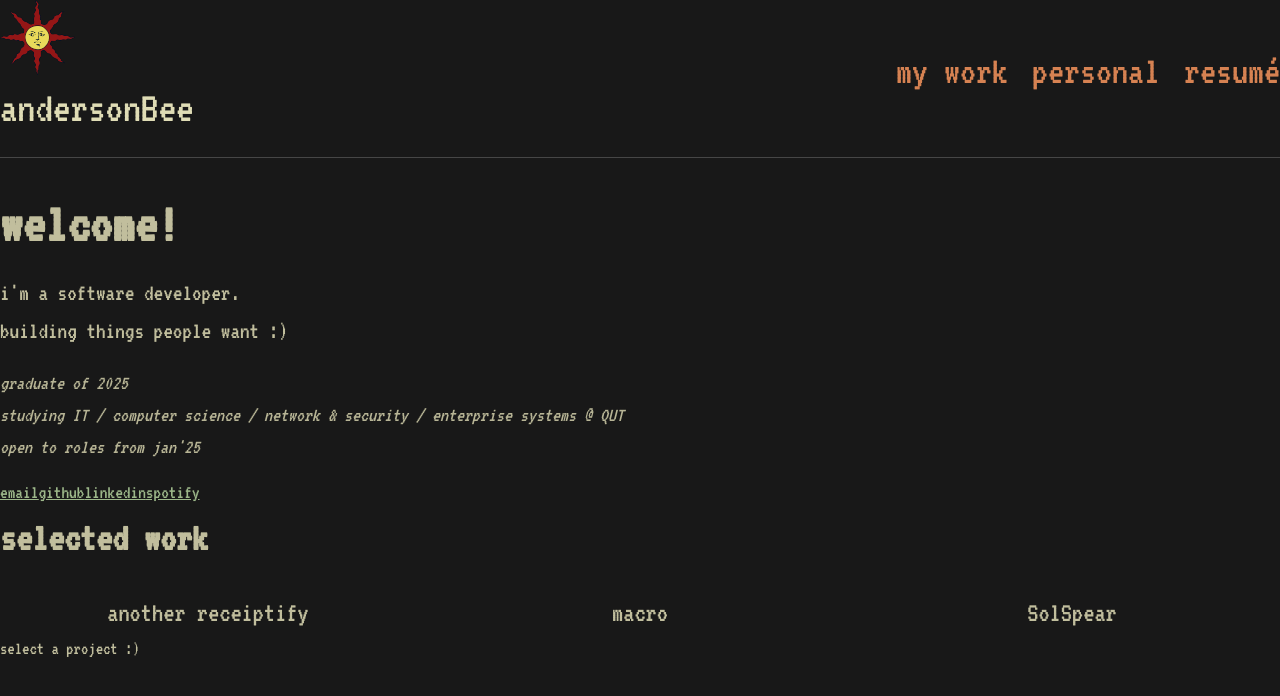
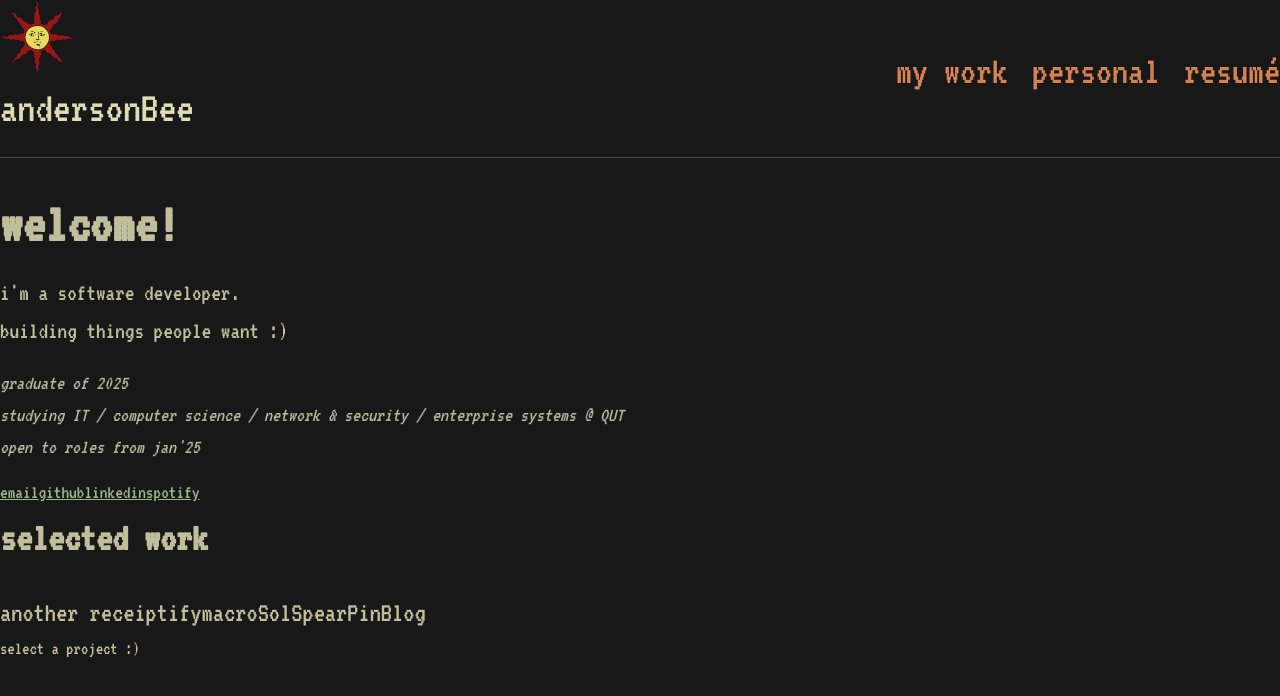
Before and after one commit to andybeecompsci/andybee_v2, a Next.js app: page / in a window 1280 px wide. Shown: the top 696 px of the page. Built offline with nearby package versions, Linux system fonts and the light colour scheme.

Commit message:
added pinblog to projects. changed css and spacing from grid to flex, so that projects are spaced evenly

```diff
--- a/src/app/page.tsx
+++ b/src/app/page.tsx
@@ -4,7 +4,7 @@ import Link from 'next/link'
 import Image from 'next/image'
 import { useState } from 'react'
 
-type ProjectKey = 'another receiptify' | 'macro' | 'SolSpear';
+type ProjectKey = 'another receiptify' | 'macro' | 'SolSpear' | 'PinBlog';
 
 export default function Home() {
   const [selectedProject, setSelectedProject] = useState<ProjectKey | null>(null);
@@ -37,7 +37,15 @@ export default function Home() {
          ensuring compatibility with multi-hop routes like Jupiter. By leveraging WebSocket subscriptions,\
           it delivers instant updates without polling and dynamically resolves token metadata using on-chain methods.\
            SolSpear offers a scalable and efficient solution for monitoring wallet activities directly through your Discord server\
-           \n\n STILL IN DEVELOPMENT',
+           \n\n STILL IN LATE DEVELOPMENT',
+    },
+    {
+      title: 'PinBlog',
+      description: 'PinBlog is a Pinterest content creation tool that helps users find trending topics,\
+       generate AI-written blog posts, and design Pinterest-optimized images to drive traffic.\
+        Built using Next.js, React, Node.js, Express, Puppeteer, GPT-4 API, and Canva API,\
+         it allows users to discover high-engagement trends, create SEO-friendly content, and generate eye-catching Pins for seamless marketing.\
+         \n\n STILL IN DEVELOPMENT',
     },
   ];
 
@@ -100,7 +108,7 @@ export default function Home() {
           <div className="project-line w-full h-[1px] bg-white/20 mb-4"></div>
 
           {/* Project titles row */}
-          <div className="project-titles-grid grid grid-cols-4 gap-4 mb-4">
+          <div className="flex justify-evenly mb-4">
             {projects.map((project) => (
               <button
                 key={project.title}
```
